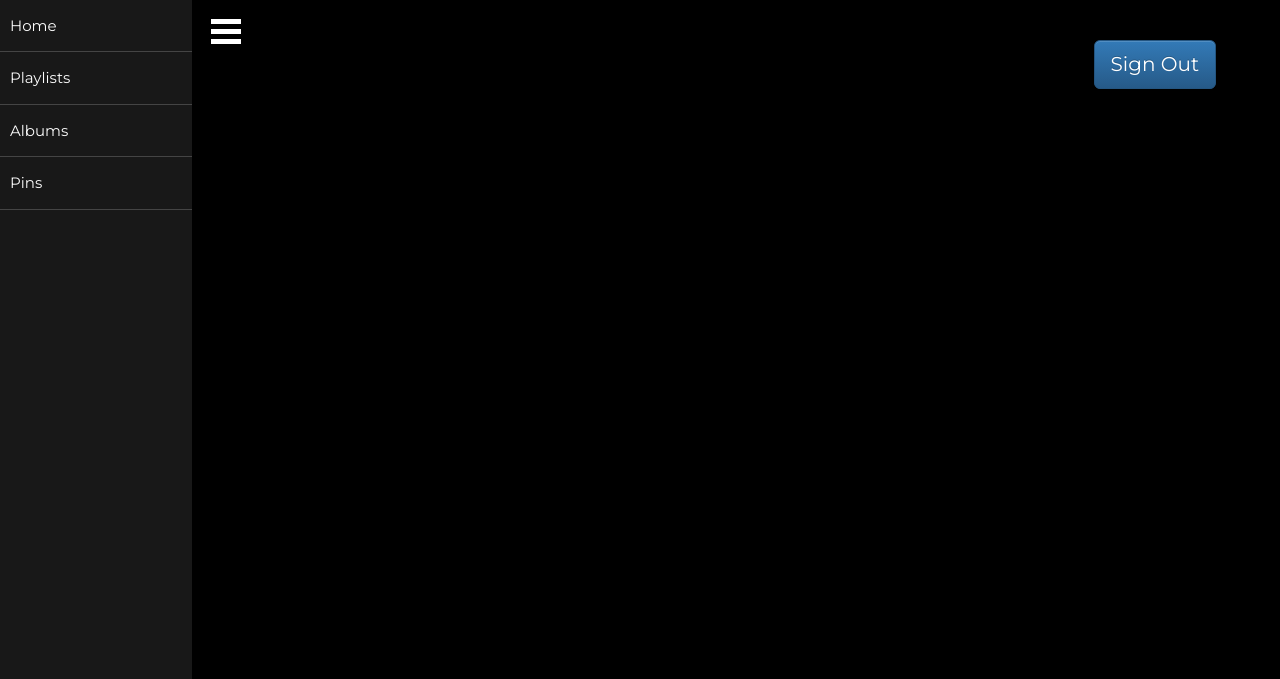
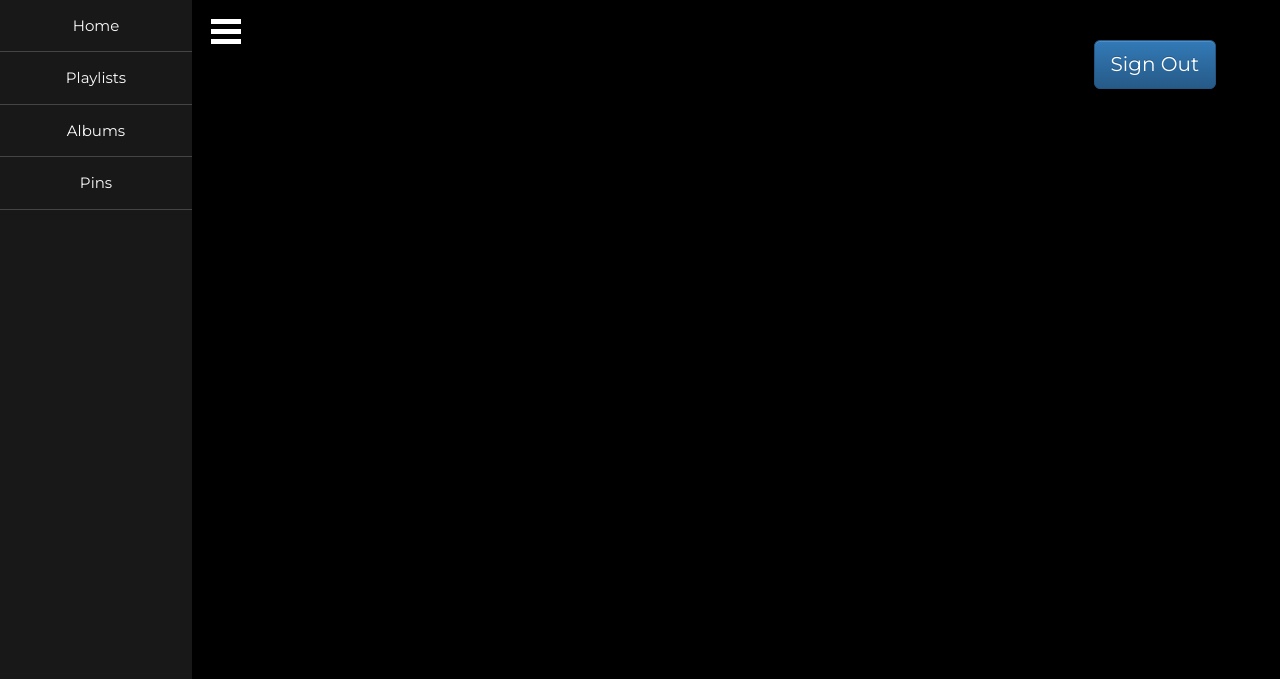
Before and after one commit to lunarmint/spotipyn, a Flask app: template modules/templates/base.html in a window 1280 px wide. Shown: the top 679 px of the page. Run offline with Flask 2, Linux system fonts and the light colour scheme; the template is opened without the code that fills it, so the values that code supplies are empty; parts of the project's set-up code (start-up, migrations or seed data) failed here and were passed over; some libraries are stand-ins or nearby versions.

Commit message:
Revert changes in base css

```diff
--- a/modules/static/css/style.css
+++ b/modules/static/css/style.css
@@ -2,7 +2,6 @@ body {
     background-color: black;
     font-family: "Montserrat", sans-serif;
     font-size: 62.5%;
-    color: #FFFFFF;
 }
 
 h1 {
@@ -44,6 +43,7 @@ h1 {
     border-bottom: 1px solid #444;
     color: #fcfcfc;
     font-size: 1.5rem;
+    text-align: center;
 }
 
 #sidebar div.list div.item a {
@@ -100,6 +100,7 @@ h1 {
 #list li:nth-child(5) {
     animation-delay: 6s;
 }
+
 @keyframes fadeIn {
     from {
         opacity: 0;
```
